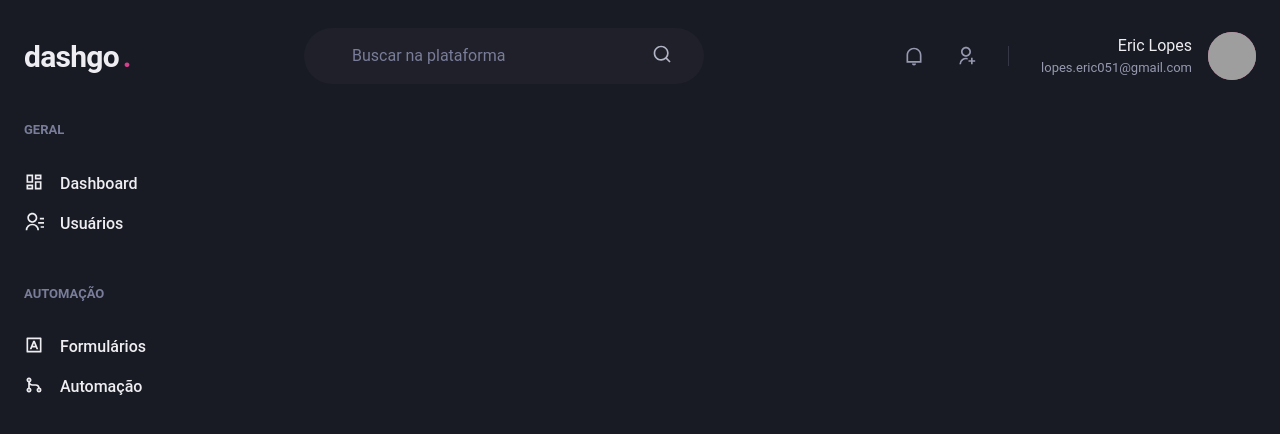
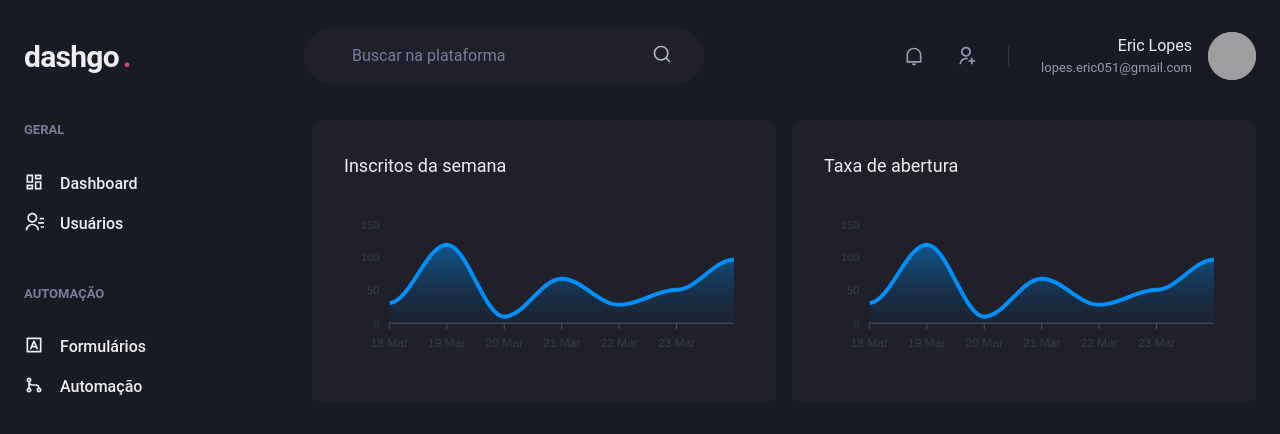
Before and after one commit to EricEOL/dashgo, a Next.js app: page /dashboard in a window 1280 px wide. Shown: the top 434 px of the page. Built offline with nearby package versions, Linux system fonts and the light colour scheme; grey boxes are pictures that could not be loaded.

Commit message:
Inserção de gráficos no dashboard

```diff
--- a/package.json
+++ b/package.json
@@ -12,9 +12,11 @@
     "@chakra-ui/react": "^1.5.2",
     "@emotion/react": "^11.1.5",
     "@emotion/styled": "^11.3.0",
+    "apexcharts": "^3.26.1",
     "framer-motion": "^4.1.5",
     "next": "10.1.3",
     "react": "17.0.2",
+    "react-apexcharts": "^1.3.9",
     "react-dom": "17.0.2",
     "react-icons": "^4.2.0"
   },
--- a/src/pages/dashboard.tsx
+++ b/src/pages/dashboard.tsx
@@ -1,6 +1,62 @@
-import { Flex } from '@chakra-ui/react';
+import { Flex, SimpleGrid, Box, Text, theme } from '@chakra-ui/react';
+import dynamic from 'next/dynamic';
 import { Header } from '../components/Header';
 import { Sidebar } from '../components/Sidebar';
+const Chart = dynamic(()=> import('react-apexcharts'), {
+    ssr: false
+});
+
+const options = {
+    chart: {
+        toolbar: {
+            show: false,
+        },
+        zoom: {
+            enabled: false,
+        },
+        forColor: theme.colors.gray[500]
+    },
+    grid: {
+        show: false
+    },
+    dataLabels: {
+        enabled: false
+    },
+    tooltip: {
+        enabled: false
+    },
+    xaxis: {
+        type: 'datetime',
+        axisBorder: {
+            color: theme.colors.gray[600]
+        },
+        axisTicks: {
+            color: theme.colors.gray[600]
+        },
+        categories: [
+            '2021-03-18T00:00:00.00Z',
+            '2021-03-19T00:00:00.00Z',
+            '2021-03-20T00:00:00.00Z',
+            '2021-03-21T00:00:00.00Z',
+            '2021-03-22T00:00:00.00Z',
+            '2021-03-23T00:00:00.00Z',
+            '2021-03-24T00:00:00.00Z',
+        ]
+    },
+    fill: {
+        opacity: 0.3,
+        type: 'gradient',
+        gradient: {
+            shade: 'dark',
+            opacityFrom: 0.7,
+            opacityTo: 0.3
+        }
+    },
+}
+
+const series = [
+    { name: 'series1', data: [31, 120, 10, 68, 28, 51, 97] }
+]
 
 export default function Dashboard() {
     return (
@@ -15,6 +71,36 @@
                 px="6"
             >
                 <Sidebar />
+
+                <SimpleGrid flex="1" gap="4" minChildWidth="320px" align="flex-start">
+                    <Box
+                        p="8"
+                        bg="gray.800"
+                        borderRadius={8}
+                        pb="4"
+                    >
+                        <Text fontSize="lg" mb="4">Inscritos da semana</Text>
+                        <Chart
+                            options={options}
+                            series={series}
+                            type="area"
+                            height={160}
+                        />
+                    </Box>
+                    <Box
+                        p="8"
+                        bg="gray.800"
+                        borderRadius={8}
+                    >
+                        <Text fontSize="lg" mb="4">Taxa de abertura</Text>
+                        <Chart
+                            options={options}
+                            series={series}
+                            type="area"
+                            height={160}
+                        />
+                    </Box>
+                </SimpleGrid>
             </Flex>
         </Flex>
     )
```
Also changed, not shown: 1 other file (tests, documents, lock files or other folders).
